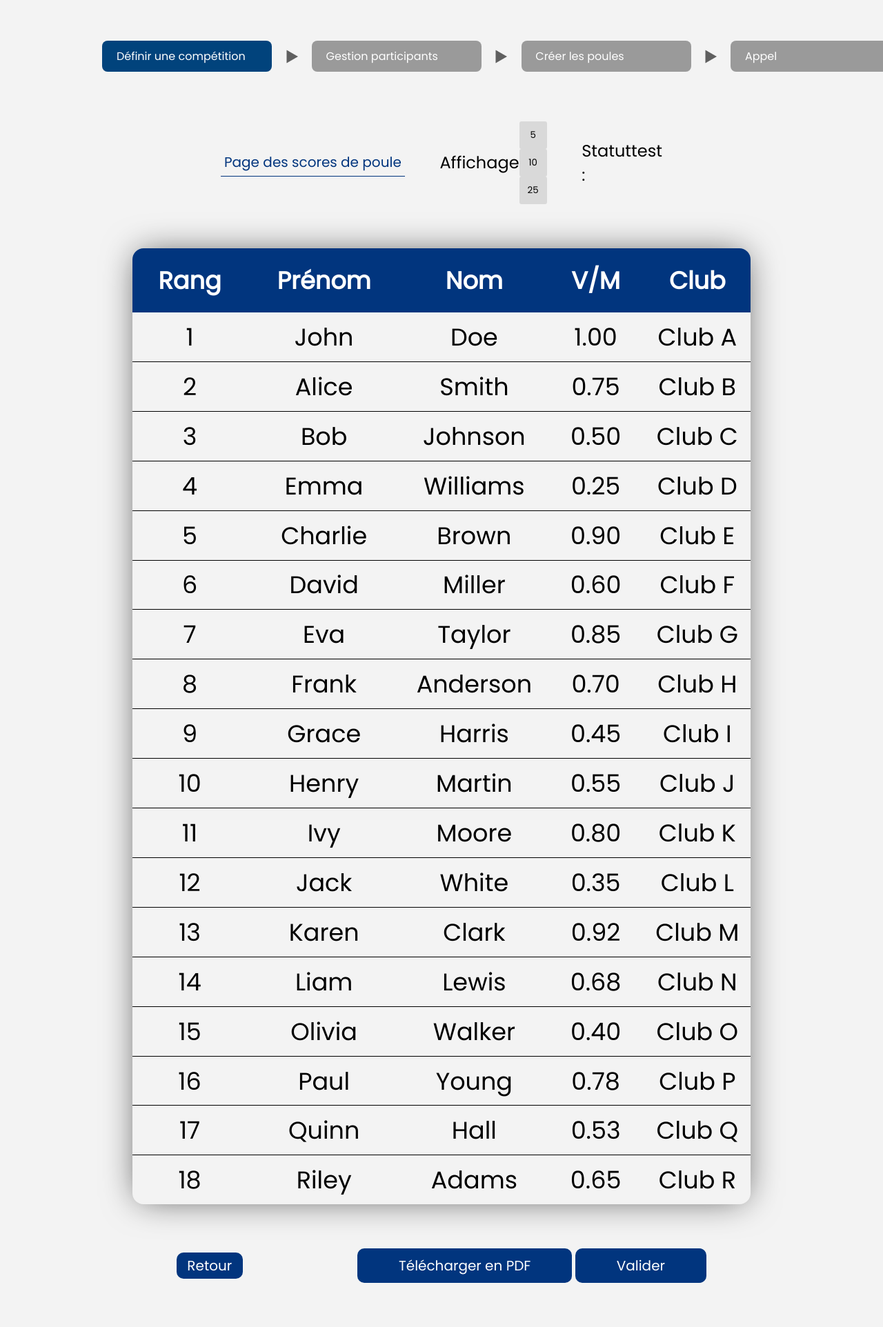
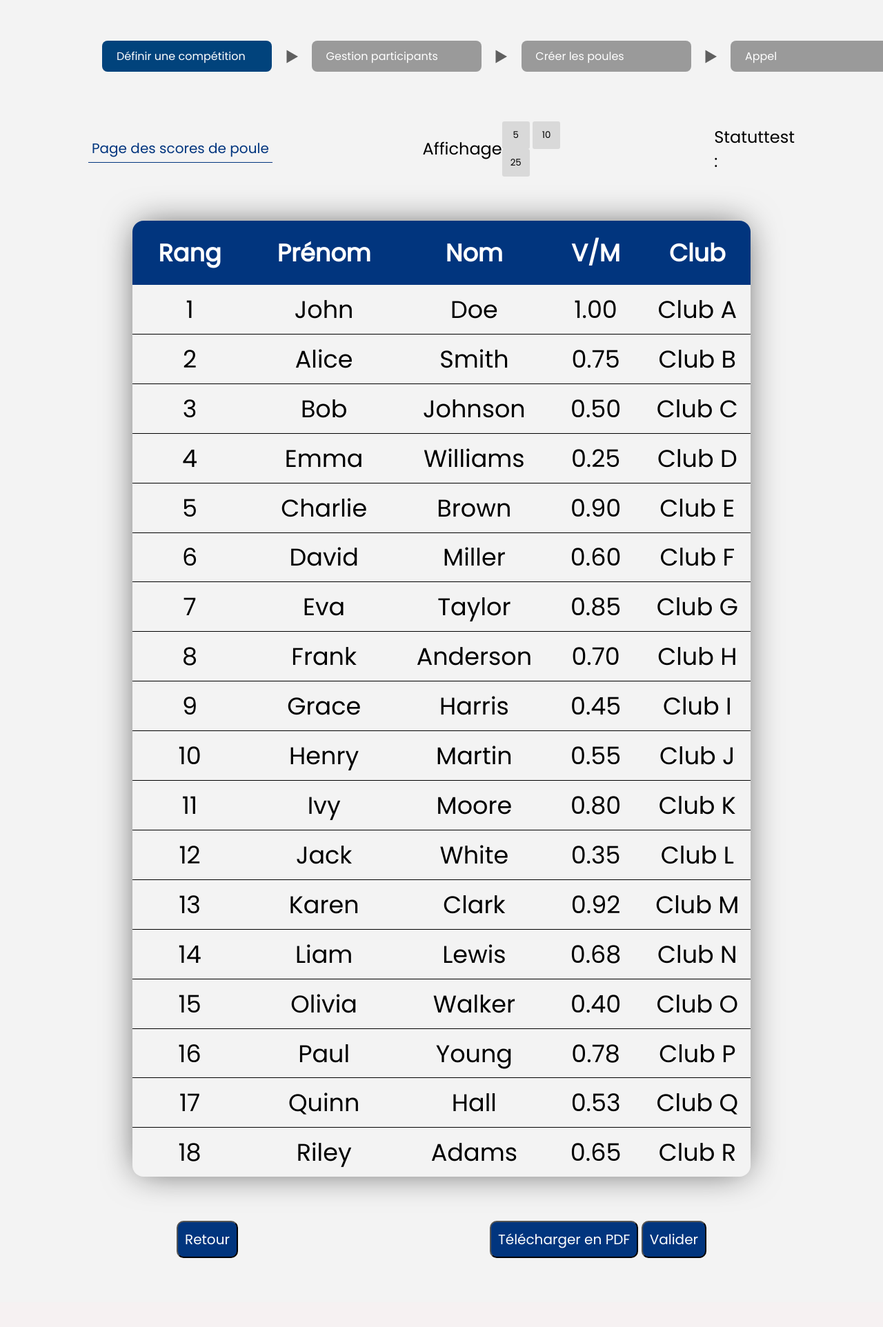
Before and after one commit to araviart/COMP_ESCRIME, a Flask app: page /afficher-score-poule/ in a window 1280 px wide; the page is wider, and only the part inside the window is pictured. Shown: the part 96-2020 px from the top of that part at 69% size. After the commit the page ends 1920 px from the top of that part, so only its background shows below. Run offline with Flask 3, Linux system fonts and the light colour scheme; some libraries are stand-ins or nearby versions.

Commit message:
changement boutons en bas de la page + margin du haut

```diff
--- a/appli/static/Affichage-score.css
+++ b/appli/static/Affichage-score.css
@@ -5,7 +5,7 @@ th {
 }
 
 .nav-table{
-    margin: 1% 25%;
+    margin: 1% 10%;
     justify-content: space-between;
 }
 
@@ -73,23 +73,11 @@ thead {
     margin-bottom: 5%;
 }
 
-.btn-retour{
-    padding: 0.5% 2%;
+
+.btn-bas-de-page{
     background-color: var(--couleur-lien);
     text-decoration: none;
     color: white;
     border-radius: 10px;
     font-size: 20px;
 }
-
-.btn-retour:hover{
-    background-color: var(--hover-publier);
-}
-
-.bas-de-page > div > button{
-    background-color: var(--couleur-lien);
-    text-decoration: none;
-    color: white;
-    border-radius: 10px;
-    font-size: 20px;
-}
--- a/appli/templates/Affichage-score.html
+++ b/appli/templates/Affichage-score.html
@@ -40,10 +40,10 @@
 </table>
 
 <div class="bas-de-page">
-    <a class="btn-retour" href="">Retour</a>
+    <button type="button" class="btn-bas-de-page">Retour</button>
     <div>
-        <button type="button" class="btn btn-primary">Télécharger en PDF</button>
-        <button type="button" class="btn btn-primary">Valider</button>
+        <button type="button" class="btn-bas-de-page">Télécharger en PDF</button>
+        <button type="button" class="btn-bas-de-page">Valider</button>
     </div>
 </div>
 
```
Also changed, not shown: 1 other file.
